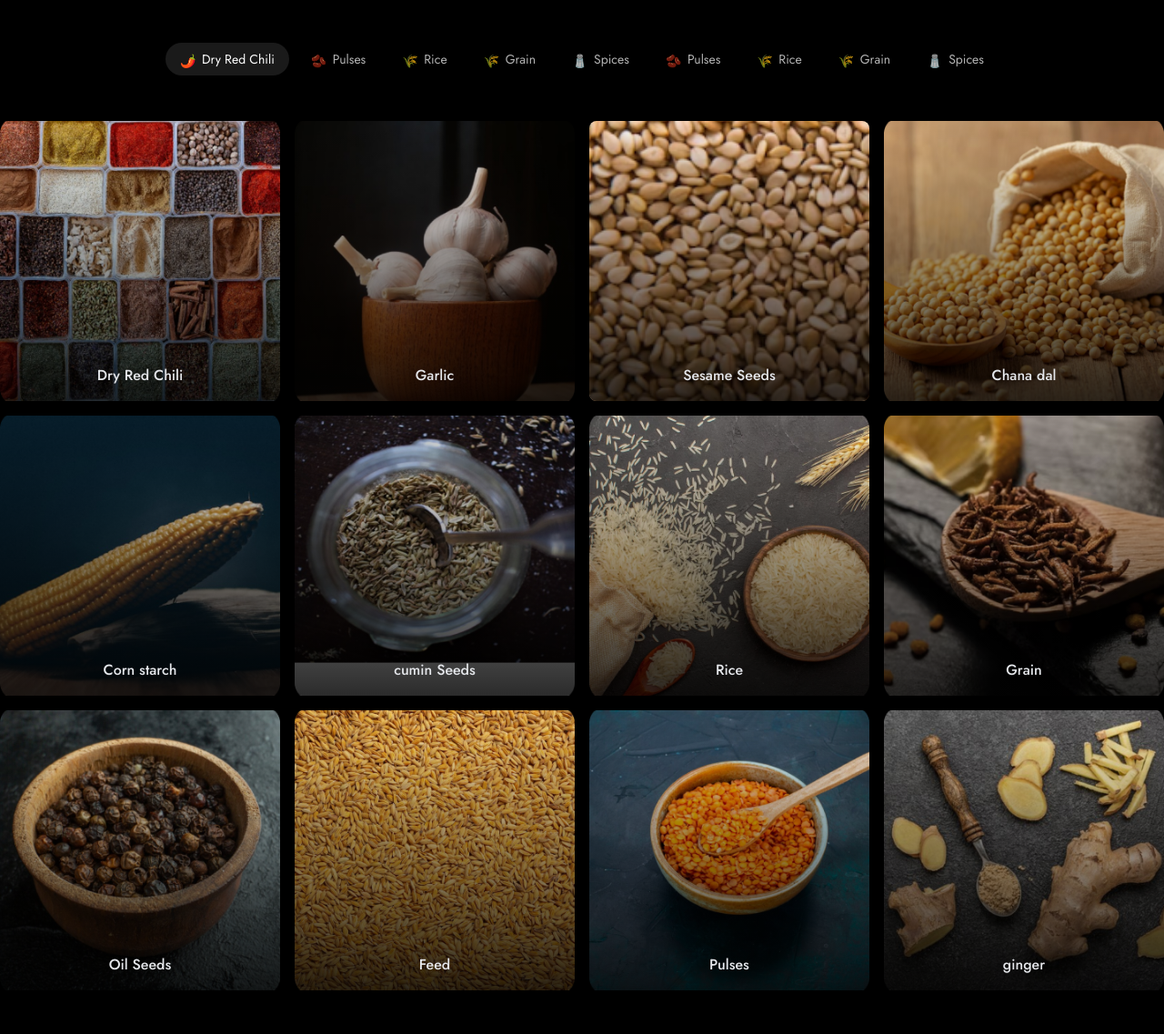
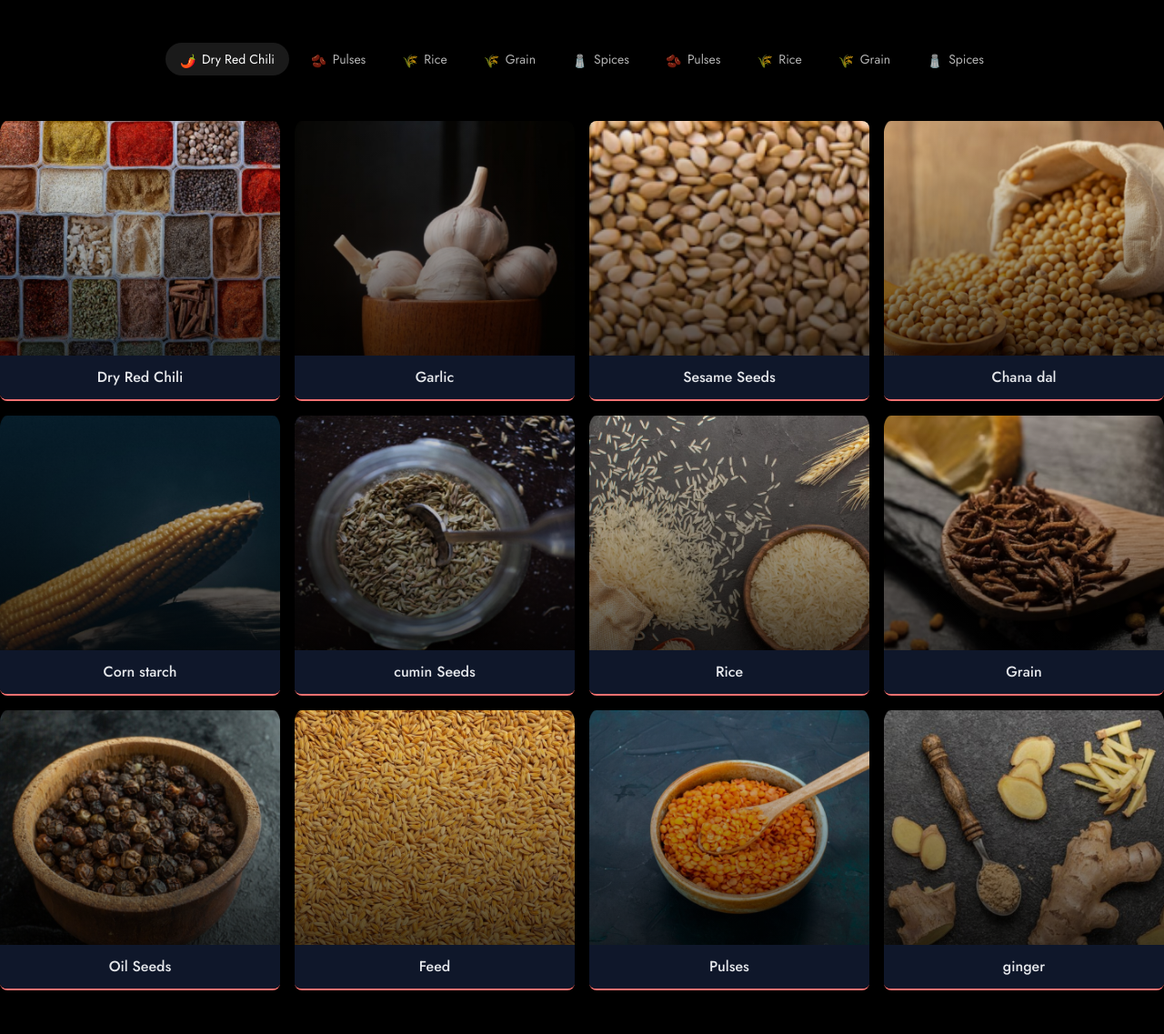
Before and after one commit to NarendraPosal07/Arvish-Global-Design, a plain HTML site: page products.html in a window 1280 px wide. Shown: the part 803-1940 px from the top of the page at 91% size. Drawn offline with nearby package versions, Linux system fonts and the light colour scheme; grey boxes are pictures that could not be loaded; a web font is replaced by a local one.

Commit message:
solve gallary box issue

```diff
--- a/products.html
+++ b/products.html
@@ -151,77 +151,78 @@
     <!-- Product Grid -->
     <div
         class="grid grid-cols-1 py-[50px] text-gray-200 sm:grid-cols-2 md:grid-cols-3 lg:grid-cols-4 gap-4 max-w-7xl mx-auto">
-        <div class="relative group overflow-hidden rounded-lg aspect-square">
+        <div class="relative group overflow-hidden rounded-lg aspect-square border-b-2 border-red-400">
             <img src="./images/Rectangle 3877 (4).png" alt="Dry Red Chili"
                 class="object-cover w-full h-full transition-transform duration-300 group-hover:scale-110">
             <div class="absolute inset-0 bg-gradient-to-t from-black/80 via-black/40 to-transparent"></div>
-            <h3 class="absolute bottom-4 left-0 right-0 text-center font-medium">Dry Red Chili</h3>
+            <h3 class="absolute bottom-0 left-0 right-0 bg-slate-900 p-3 text-center font-medium">Dry Red Chili</h3>
         </div>
-        <div class="relative group overflow-hidden rounded-lg aspect-square">
+        <div
+            class="relative group overflow-hidden rounded-lg aspect-square border-b-2 border-red-400 border-b-2 border-red-400">
             <img src="./images/Rectangle 3877 (3).png" alt="Garlic"
                 class="object-cover w-full h-full transition-transform duration-300 group-hover:scale-110">
             <div class="absolute inset-0 bg-gradient-to-t from-black/80 via-black/40 to-transparent"></div>
-            <h3 class="absolute bottom-4 left-0 right-0 text-center font-medium">Garlic</h3>
+            <h3 class="absolute bottom-0 left-0 right-0 bg-slate-900 p-3 text-center font-medium">Garlic</h3>
         </div>
-        <div class="relative group overflow-hidden rounded-lg aspect-square">
+        <div class="relative group overflow-hidden rounded-lg aspect-square border-b-2 border-red-400">
             <img src="./images/Rectangle 3877.png" alt="Sesame Seeds"
                 class="object-cover w-full h-full transition-transform duration-300 group-hover:scale-110">
             <div class="absolute inset-0 bg-gradient-to-t from-black/80 via-black/40 to-transparent"></div>
-            <h3 class="absolute bottom-4 left-0 right-0 text-center font-medium">Sesame Seeds</h3>
+            <h3 class="absolute bottom-0 left-0 right-0 bg-slate-900 p-3 text-center font-medium">Sesame Seeds</h3>
         </div>
-        <div class="relative group overflow-hidden rounded-lg aspect-square">
+        <div class="relative group overflow-hidden rounded-lg aspect-square border-b-2 border-red-400">
             <img src="./images/Rectangle 3877 (1).png" alt="Sesame Seeds"
                 class="object-cover w-full h-full transition-transform duration-300 group-hover:scale-110">
             <div class="absolute inset-0 bg-gradient-to-t from-black/80 via-black/40 to-transparent"></div>
-            <h3 class="absolute bottom-4 left-0 right-0 text-center font-medium">Chana dal</h3>
+            <h3 class="absolute bottom-0 left-0 right-0 bg-slate-900 p-3 text-center font-medium">Chana dal</h3>
         </div>
-        <div class="relative group overflow-hidden rounded-lg aspect-square">
+        <div class="relative group overflow-hidden rounded-lg aspect-square border-b-2 border-red-400">
             <img src="./images/Rectangle 3877 (12).png" alt="Sesame Seeds"
                 class="object-cover w-full h-full transition-transform duration-300 group-hover:scale-110">
             <div class="absolute inset-0 bg-gradient-to-t from-black/80 via-black/40 to-transparent"></div>
-            <h3 class="absolute bottom-4 left-0 right-0 text-center font-medium">Corn starch</h3>
+            <h3 class="absolute bottom-0 left-0 right-0 bg-slate-900 p-3 text-center font-medium">Corn starch</h3>
         </div>
-        <div class="relative group overflow-hidden rounded-lg aspect-square">
+        <div class="relative group overflow-hidden rounded-lg aspect-square border-b-2 border-red-400">
             <img src="./images/Rectangle 3877 (11).png" alt="Sesame Seeds"
                 class="object-cover w-full h-full transition-transform duration-300 group-hover:scale-110">
             <div class="absolute inset-0 bg-gradient-to-t from-black/80 via-black/40 to-transparent"></div>
-            <h3 class="absolute bottom-4 left-0 right-0 text-center font-medium">cumin Seeds</h3>
+            <h3 class="absolute bottom-0 left-0 right-0 bg-slate-900 p-3 text-center font-medium">cumin Seeds</h3>
         </div>
-        <div class="relative group overflow-hidden rounded-lg aspect-square">
+        <div class="relative group overflow-hidden rounded-lg aspect-square border-b-2 border-red-400">
             <img src="./images/Rectangle 3877 (10).png" alt="Sesame Seeds"
                 class="object-cover w-full h-full transition-transform duration-300 group-hover:scale-110">
             <div class="absolute inset-0 bg-gradient-to-t from-black/80 via-black/40 to-transparent"></div>
-            <h3 class="absolute bottom-4 left-0 right-0 text-center font-medium">Rice</h3>
+            <h3 class="absolute bottom-0 left-0 right-0 bg-slate-900 p-3 text-center font-medium">Rice</h3>
         </div>
-        <div class="relative group overflow-hidden rounded-lg aspect-square">
+        <div class="relative group overflow-hidden rounded-lg aspect-square border-b-2 border-red-400">
             <img src="./images/Rectangle 3877 (9).png" alt="Sesame Seeds"
                 class="object-cover w-full h-full transition-transform duration-300 group-hover:scale-110">
             <div class="absolute inset-0 bg-gradient-to-t from-black/80 via-black/40 to-transparent"></div>
-            <h3 class="absolute bottom-4 left-0 right-0 text-center font-medium">Grain</h3>
+            <h3 class="absolute bottom-0 left-0 right-0 bg-slate-900 p-3 text-center font-medium">Grain</h3>
         </div>
-        <div class="relative group overflow-hidden rounded-lg aspect-square">
+        <div class="relative group overflow-hidden rounded-lg aspect-square border-b-2 border-red-400">
             <img src="./images/Rectangle 3877 (8).png" alt="Sesame Seeds"
                 class="object-cover w-full h-full transition-transform duration-300 group-hover:scale-110">
             <div class="absolute inset-0 bg-gradient-to-t from-black/80 via-black/40 to-transparent"></div>
-            <h3 class="absolute bottom-4 left-0 right-0 text-center font-medium">Oil Seeds</h3>
+            <h3 class="absolute bottom-0 left-0 right-0 bg-slate-900 p-3 text-center font-medium">Oil Seeds</h3>
         </div>
-        <div class="relative group overflow-hidden rounded-lg aspect-square">
+        <div class="relative group overflow-hidden rounded-lg aspect-square border-b-2 border-red-400">
             <img src="./images/Rectangle 3877 (7).png" alt="Sesame Seeds"
                 class="object-cover w-full h-full transition-transform duration-300 group-hover:scale-110">
             <div class="absolute inset-0 bg-gradient-to-t from-black/80 via-black/40 to-transparent"></div>
-            <h3 class="absolute bottom-4 left-0 right-0 text-center font-medium">Feed</h3>
+            <h3 class="absolute bottom-0 left-0 right-0 bg-slate-900 p-3 text-center font-medium">Feed</h3>
         </div>
-        <div class="relative group overflow-hidden rounded-lg aspect-square">
+        <div class="relative group overflow-hidden rounded-lg aspect-square border-b-2 border-red-400">
             <img src="./images/Rectangle 3877 (6).png" alt="Sesame Seeds"
                 class="object-cover w-full h-full transition-transform duration-300 group-hover:scale-110">
             <div class="absolute inset-0 bg-gradient-to-t from-black/80 via-black/40 to-transparent"></div>
-            <h3 class="absolute bottom-4 left-0 right-0 text-center font-medium">Pulses</h3>
+            <h3 class="absolute bottom-0 left-0 right-0 bg-slate-900 p-3 text-center font-medium">Pulses</h3>
         </div>
-        <div class="relative group overflow-hidden rounded-lg aspect-square">
+        <div class="relative group overflow-hidden rounded-lg aspect-square border-b-2 border-red-400">
             <img src="./images/Rectangle 3877 (5).png" alt="Sesame Seeds"
                 class="object-cover w-full h-full transition-transform duration-300 group-hover:scale-110">
             <div class="absolute inset-0 bg-gradient-to-t from-black/80 via-black/40 to-transparent"></div>
-            <h3 class="absolute bottom-4 left-0 right-0 text-center font-medium">ginger</h3>
+            <h3 class="absolute bottom-0 left-0 right-0 bg-slate-900 p-3 text-center font-medium">ginger</h3>
         </div>
     </div>
 
```
Also changed, not shown: Gallery.html (+2 -3 lines), aboutUs.html (+4 -4 lines), blog.html (+9 -9 lines), contactUs.html (+3 -3 lines), index.html (+20 -14 lines).
